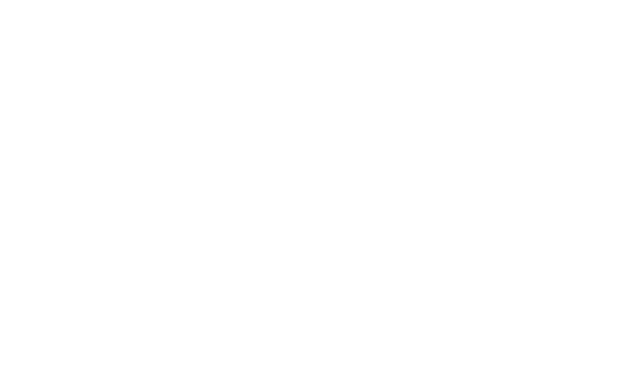
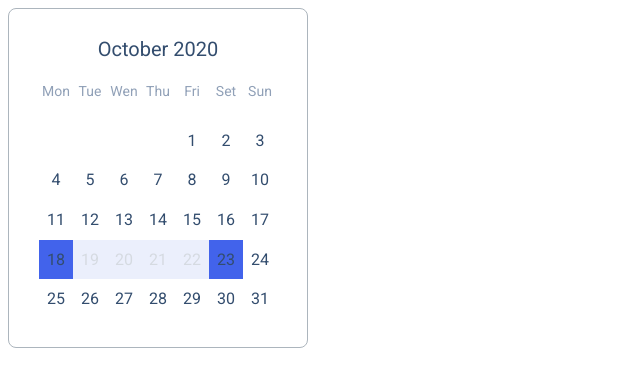
Before and after one commit to js-tasks-ru/htmlcss-20220120_valeriya-koroleva, a website: page 05-lection3/03-calendar/index.html in a window 1280 px wide. Shown: the whole page, without its empty margins (0-640 px from the left). Drawn offline with Linux system fonts and the light colour scheme.

Commit message:
add calendar

```diff
--- a/05-lection3/03-calendar/calendar.css
+++ b/05-lection3/03-calendar/calendar.css
@@ -0,0 +1,54 @@
+.calendar {
+    background: #FFFFFF;
+    border: 1px solid #ACB5BD;
+    box-sizing: border-box;
+    border-radius: 8px;
+    padding: 28px 30px;
+    width: 100%;
+    max-width: 300px;
+}
+.calendar_title {
+    font-size: 20px;
+    line-height: 24px;
+    text-align: center;
+    margin-bottom: 20px;
+    color: #334D6E;
+}
+.calendar_wrapper {
+    position: relative;
+    padding-bottom: 100%;
+}
+.calendar_inner {
+    position: absolute;
+    top: 0;
+    left: 0;
+    right: 0;
+    bottom: 0;
+    display: grid;
+    grid-template-columns: repeat(7, 1fr);
+    grid-template-rows: repeat(6, 1fr);
+    text-align: center;
+    font-size: 14px;
+    line-height: 20px;
+}
+.calendar__inner_day {
+    margin-bottom: 16px;
+    color: #90A0B7;
+}
+
+.calendar__item {
+    color: #334D6E;
+    padding-top:0.625em;
+    text-align: center;
+    font-size: 16px;
+    line-height: 20px;
+}
+
+.calendar__item_click {
+    background: #4263EB;
+}
+
+.calendar__item_selected{
+    background: #A0B1F5;
+    opacity: 0.2;
+}
--- a/05-lection3/03-calendar/index.html
+++ b/05-lection3/03-calendar/index.html
@@ -7,6 +7,54 @@
         <title>Calendar</title>
     </head>
     <body>
-
+        <div class="calendar">
+            <div class="calendar_title">October 2020</div>
+            <div class="calendar_wrapper">
+                <div class="calendar_inner">
+                    <span class="calendar__inner calendar__inner_day">Mon</span>
+                    <span class="calendar__inner calendar__inner_day">Tue</span>
+                    <span class="calendar__inner calendar__inner_day">Wen</span>
+                    <span class="calendar__inner calendar__inner_day">Thu</span>
+                    <span class="calendar__inner calendar__inner_day">Fri</span>
+                    <span class="calendar__inner calendar__inner_day">Set</span>
+                    <span class="calendar__inner calendar__inner_day">Sun</span>
+                    <span class="calendar__item"> </span>
+                    <span class="calendar__item"> </span>
+                    <span class="calendar__item"> </span>
+                    <span class="calendar__item"> </span>
+                    <span class="calendar__item">1</span>
+                    <span class="calendar__item">2</span>
+                    <span class="calendar__item">3</span>
+                    <span class="calendar__item">4</span>
+                    <span class="calendar__item">5</span>
+                    <span class="calendar__item">6</span>
+                    <span class="calendar__item">7</span>
+                    <span class="calendar__item">8</span>
+                    <span class="calendar__item">9</span>
+                    <span class="calendar__item">10</span>
+                    <span class="calendar__item">11</span>
+                    <span class="calendar__item">12</span>
+                    <span class="calendar__item">13</span>
+                    <span class="calendar__item">14</span>
+                    <span class="calendar__item">15</span>
+                    <span class="calendar__item">16</span>
+                    <span class="calendar__item">17</span>
+                    <span class="calendar__item calendar__item_click">18</span>
+                    <span class="calendar__item calendar__item_selected">19</span>
+                    <span class="calendar__item calendar__item_selected">20</span>
+                    <span class="calendar__item calendar__item_selected">21</span>
+                    <span class="calendar__item calendar__item_selected">22</span>
+                    <span class="calendar__item calendar__item_click">23</span>
+                    <span class="calendar__item">24</span>
+                    <span class="calendar__item">25</span>
+                    <span class="calendar__item">26</span>
+                    <span class="calendar__item">27</span>
+                    <span class="calendar__item">28</span>
+                    <span class="calendar__item">29</span>
+                    <span class="calendar__item">30</span>
+                    <span class="calendar__item">31</span>
+                </div>
+            </div>
+        </div>
     </body>
 </html>
```
